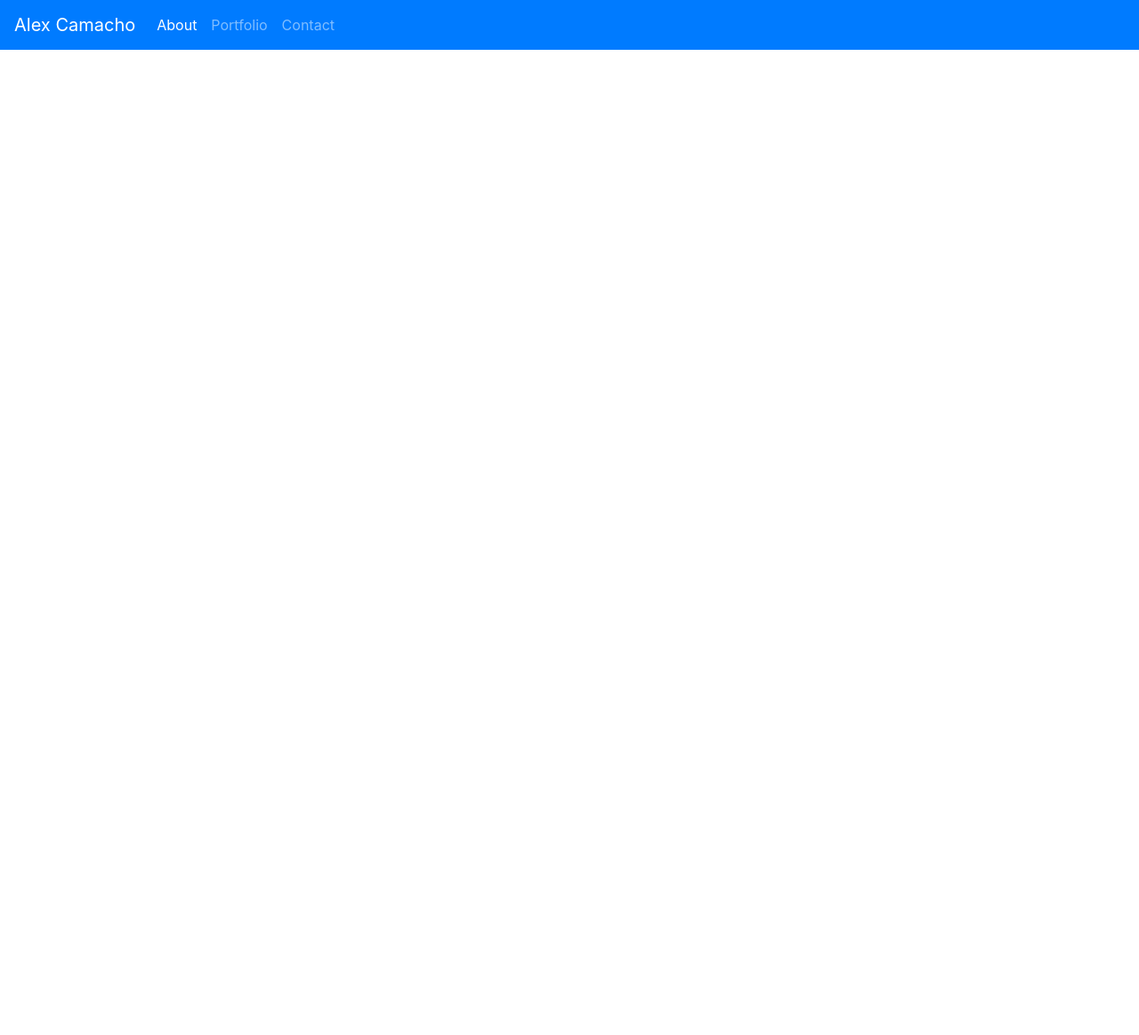
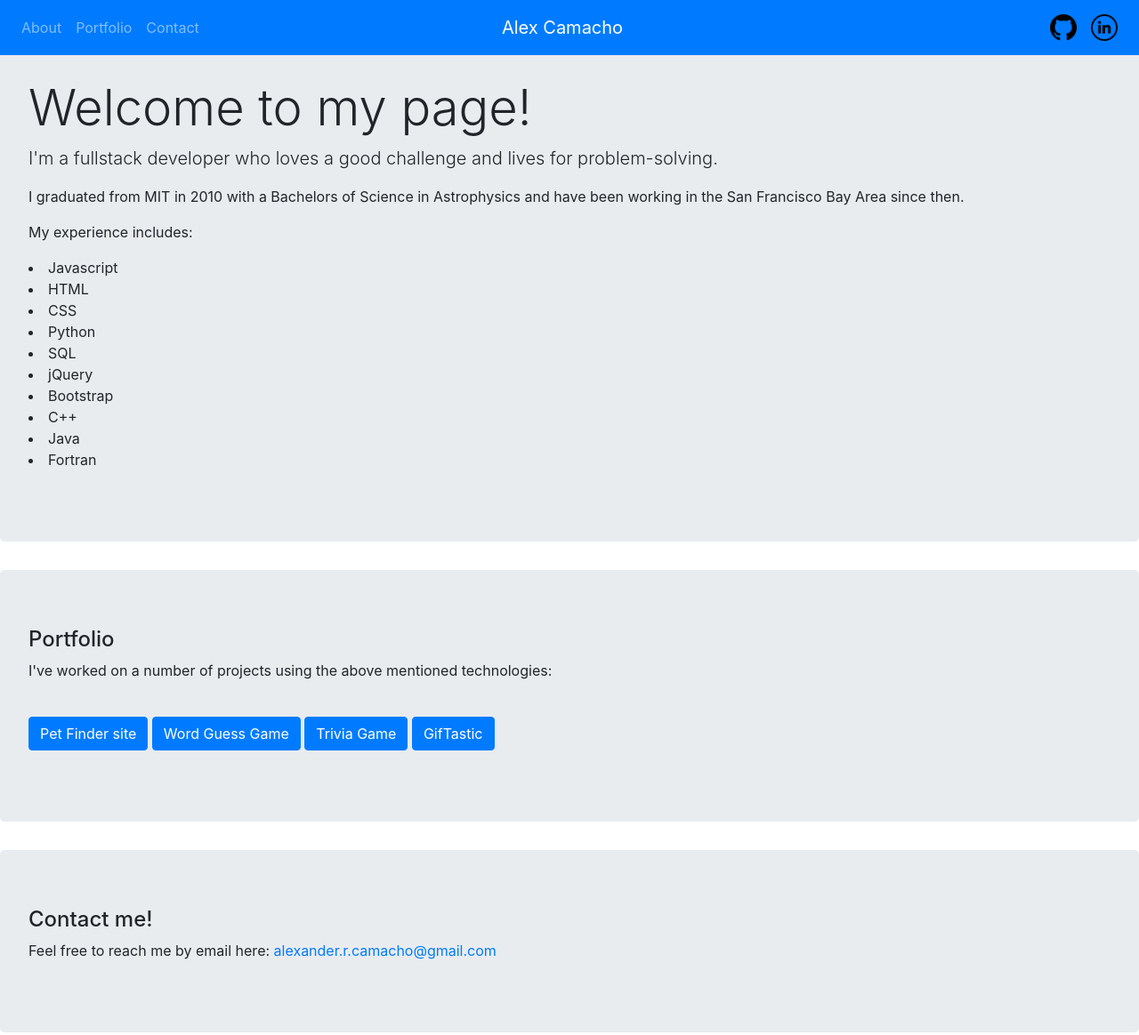
Before and after one commit to acamacho88/Portfolio, a plain HTML site: page index.html in a window 1280 px wide. Shown: the whole page at 89% size. Before the commit the page ends 800 px from the top, so only its background shows below. Drawn offline with nearby package versions, Linux system fonts and the light colour scheme.

Commit message:
Added about, contact, and portfolio content to page

```diff
--- a/assets/css/styles.css
+++ b/assets/css/styles.css
@@ -2,3 +2,7 @@
     height: 30px;
     width: 30px;
 }
+
+ul {
+    list-style: inside;
+}
--- a/index.html
+++ b/index.html
@@ -13,28 +13,34 @@
 </head>
 
 <body>
-    <nav class="navbar navbar-expand-md navbar-dark bg-primary">
-        <a class="navbar-brand" href="#">Alex Camacho</a>
-        <button class="navbar-toggler" type="button" data-toggle="collapse" data-target="#navbarToggler" aria-controls="navbarToggler"
+    <nav class="navbar navbar-expand-md navbar-dark bg-primary fixed-top">
+        <!-- <a class="navbar-brand" href="#">Alex Camacho</a>
+        <button class="navbar-toggler" type="button" data-toggle="collapse" data-target=".navbarToggler" aria-controls="navbarToggler"
             aria-expanded="false" aria-label="Toggle navigation">
             <span class="navbar-toggler-icon"></span>
-        </button>
-        <div class="collapse navbar-collapse" id="navbarToggler">
-            <ul class="navbar-nav mr-auto mt-2 mt-lg-0">
-                <li class="nav-item active">
-                    <a class="nav-link" href="#">About
-                        <span class="sr-only">(current)</span>
+        </button> -->
+        <div class="collapse navbar-collapse navbarToggler w-100 order-1 order-md-0">
+            <ul class="navbar-nav">
+                <li class="nav-item">
+                    <a class="nav-link" href="#about">About
                     </a>
                 </li>
                 <li class="nav-item">
-                    <a class="nav-link" href="#">Portfolio</a>
+                    <a class="nav-link" href="#portfolio">Portfolio</a>
                 </li>
                 <li class="nav-item">
-                    <a class="nav-link" href="#">Contact</a>
+                    <a class="nav-link" href="#contact">Contact</a>
                 </li>
             </ul>
         </div>
-        <!--         <ul class="navbar-nav">
+        <div class="mx-auto order-0">
+            <a class="navbar-brand ml-auto" href="#">Alex Camacho</a>
+            <button class="navbar-toggler" type="button" data-toggle="collapse" data-target=".navbarToggler">
+                <span class="navbar-toggler-icon"></span>
+            </button>
+        </div>
+        <div class="collapse navbar-collapse navbarToggler w-100 order-3">
+            <ul class="navbar-nav ml-auto">
                 <li class="nav-item">
                     <a class="nav-link" href="https://github.com/acamacho88">
                         <img class="nav-img" src="assets/images/github.png">
@@ -45,8 +51,107 @@
                         <img class="nav-img" src="assets/images/linkedin.png">
                     </a>
                 </li>
-        </ul> -->
+            </ul>
+        </div>
     </nav>
+    <br>
+    <div class="jumbotron" id="about">
+        <h2 class="display-4">Welcome to my page!</h1>
+            <p class="lead">I'm a fullstack developer who loves a good challenge and lives for problem-solving.</p>
+            <p>I graduated from MIT in 2010 with a Bachelors of Science in Astrophysics and have been working in the San Francisco
+                Bay Area since then.</p>
+            <p>My experience includes:</p>
+            <ul>
+                <li>Javascript</li>
+                <li>HTML</li>
+                <li>CSS</li>
+                <li>Python</li>
+                <li>SQL</li>
+                <li>jQuery</li>
+                <li>Bootstrap</li>
+                <li>C++</li>
+                <li>Java</li>
+                <li>Fortran</li>
+            </ul>
+    </div>
+    <div class="jumbotron" id="portfolio">
+        <h4>Portfolio</h4>
+        <p>I've worked on a number of projects using the above mentioned technologies:</p>
+        <br>
+        <p>
+            <button class="btn btn-primary project-btn" type="button" data-toggle="collapse" data-target="#petFinder" aria-expanded="false"
+                aria-controls="petFinder">
+                Pet Finder site
+            </button>
+
+            <button class="btn btn-primary project-btn" type="button" data-toggle="collapse" data-target="#wordGuess" aria-expanded="false"
+                aria-controls="wordGuess">
+                Word Guess Game
+            </button>
+
+            <button class="btn btn-primary project-btn" type="button" data-toggle="collapse" data-target="#triviaGame" aria-expanded="false"
+                aria-controls="triviaGame">
+                Trivia Game
+            </button>
+
+            <button class="btn btn-primary project-btn" type="button" data-toggle="collapse" data-target="#giftastic" aria-expanded="false"
+                aria-controls="giftastic">
+                GifTastic
+            </button>
+        </p>
+        <div class="collapse" id="petFinder">
+            <div class="card card-body">
+                <h4>Pet Finder site</h4>
+                <p>Website for a user to locate a pet to adopt of their specification within their area. The front-end uses
+                    bootstrap and the backend combines the Mapquest and Petfinder APIs to deliver pet search results asynchronously,
+                    then display their locations on a map.</p>
+
+                <a href="https://github.com/UCB-ABBA-Project1/project">Github repo</a>
+                <br>
+                <a href="https://ucb-abba-project1.github.io/project/">Live site deployed via Github pages</a>
+            </div>
+        </div>
+        <div class="collapse" id="wordGuess">
+            <div class="card card-body">
+                <h4>Word Guess Game</h4>
+                <p>This is a game where the user is able to guess the name of a number of heavy metal bands. When the user wins,
+                    it will play a song by that band.</p>
+
+                <a href="https://github.com/acamacho88/Word-Guess-Game">Github repo</a>
+                <br>
+                <a href="https://acamacho88.github.io/Word-Guess-Game/">Live site deployed via Github pages</a>
+            </div>
+        </div>
+        <div class="collapse" id="triviaGame">
+            <div class="card card-body">
+                <h4>Trivia Game</h4>
+                <p>This game tests the user's knowledge of obscure history trivia. If the user does not make the correct guess
+                    in time, they will be shown the correct answer then moved to the next question.</p>
+
+                <a href="https://github.com/acamacho88/TriviaGame">Github repo</a>
+                <br>
+                <a href="https://acamacho88.github.io/TriviaGame/">Live site deployed via Github pages</a>
+            </div>
+        </div>
+        <div class="collapse" id="giftastic">
+            <div class="card card-body">
+                <h4>GifTastic</h4>
+                <p>Here the user will see a number of buttons on the page. Clicking one, the user will be presented with a number
+                    of images related to the button, and if the user clicks an image, it will animate.
+                </p>
+
+                <a href="https://github.com/acamacho88/GifTastic">Github repo</a>
+                <br>
+                <a href="https://acamacho88.github.io/GifTastic/">Live site deployed via Github pages</a>
+            </div>
+        </div>
+    </div>
+    <div class="jumbotron" id="contact">
+        <h4>Contact me!</h4>
+        <p>Feel free to reach me by email here:
+            <a href="mailto:alexander.r.camacho@gmail.com">alexander.r.camacho@gmail.com</a>
+        </p>
+    </div>
 
     <script src="https://code.jquery.com/jquery-3.3.1.min.js" integrity="sha256-FgpCb/KJQlLNfOu91ta32o/NMZxltwRo8QtmkMRdAu8="
         crossorigin="anonymous"></script>
```
Also changed, not shown: assets/javascript/main.js (+23 -0 lines). Lines whose indentation alone changed are shown as unchanged.
